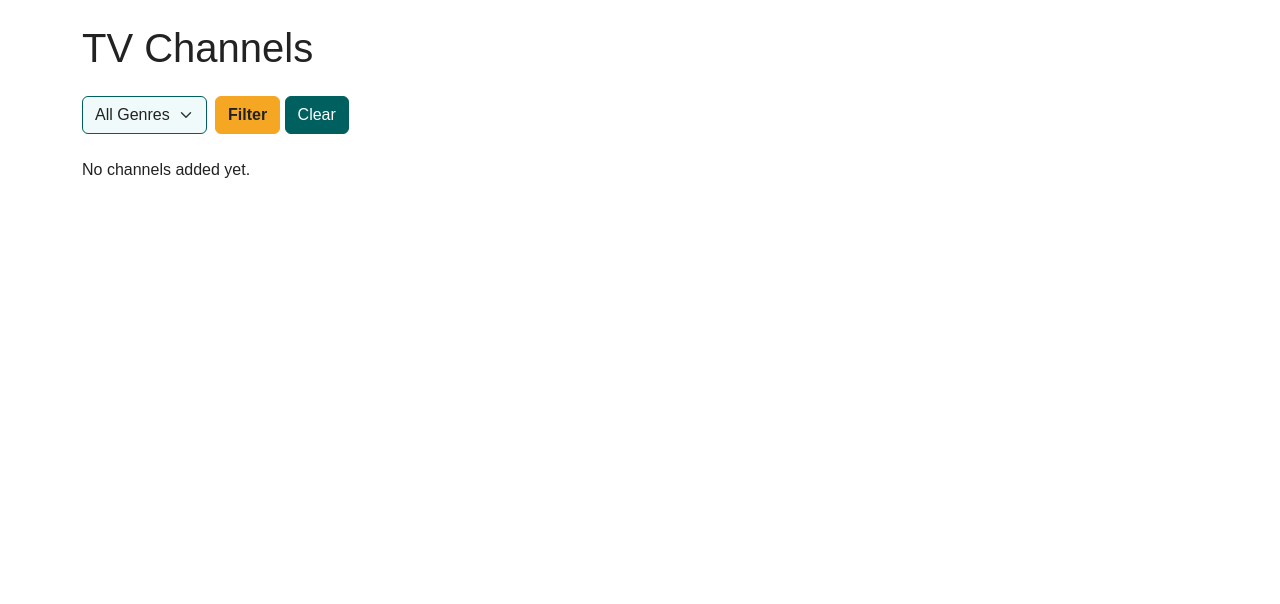
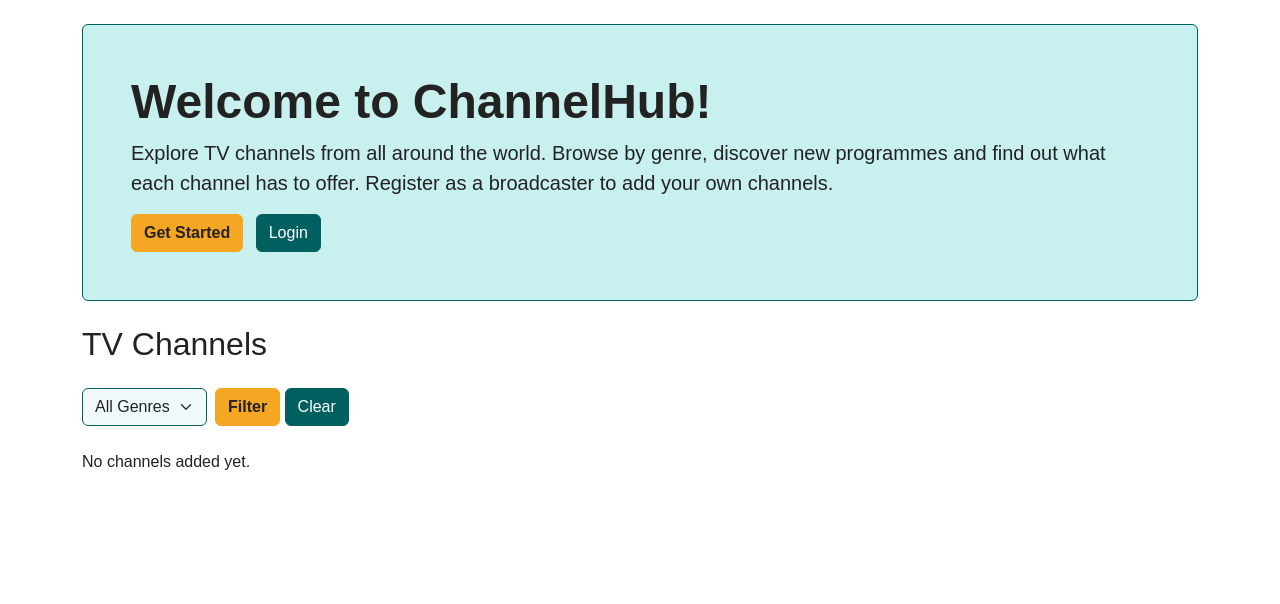
Before and after one commit to IljaSolovejs/ChannelHub, a Django app: template channels/templates/channels/channel_list.html in a window 1280 px wide. Shown: the part 63-667 px from the top of the page. Run offline with Django 5.2, Linux system fonts and the light colour scheme; the template is opened without the code that fills it, so the values that code supplies are empty; parts of the project's set-up code (start-up, migrations or seed data) failed here and were passed over.

Commit message:
Add welcome message to homepage

```diff
--- a/channels/templates/channels/channel_list.html
+++ b/channels/templates/channels/channel_list.html
@@ -3,7 +3,18 @@
 {% block title %}ChannelHub{% endblock title %}
 
 {% block content %}
-<h1 class="mb-4">TV Channels</h1>
+<div class="p-5 mb-4 rounded" style="background-color: #c8f0ee; border: 1px solid #005f5f;">
+    <h1 class="display-5 fw-bold">Welcome to ChannelHub!</h1>
+    <p class="lead">Explore TV channels from all around the world. Browse by genre, discover new programmes and find out what each channel has to offer. Register as a broadcaster to add your own channels.</p>
+    {% if not user.is_authenticated %}
+    <a href="{% url 'register' %}" class="btn btn-primary me-2">Get Started</a>
+    <a href="{% url 'login' %}" class="btn btn-secondary">Login</a>
+    {% else %}
+    <a href="{% url 'channel_create' %}" class="btn btn-primary">Add a Channel</a>
+    {% endif %}
+</div>
+
+<h2 class="mb-4">TV Channels</h2>
 
 <form method="get" class="mb-4">
     <div class="row g-2 align-items-center">
```
